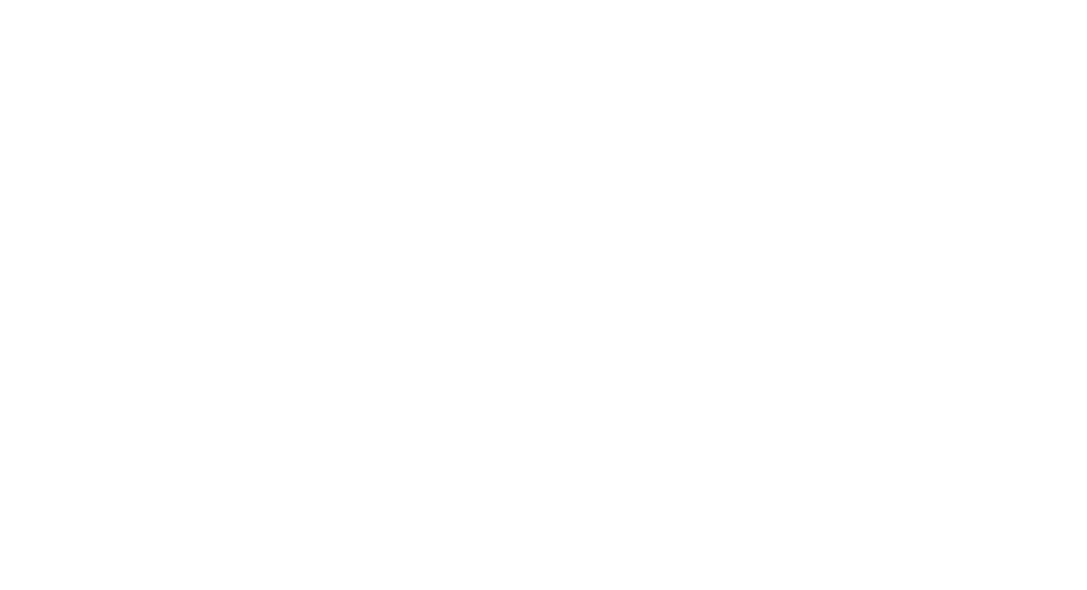
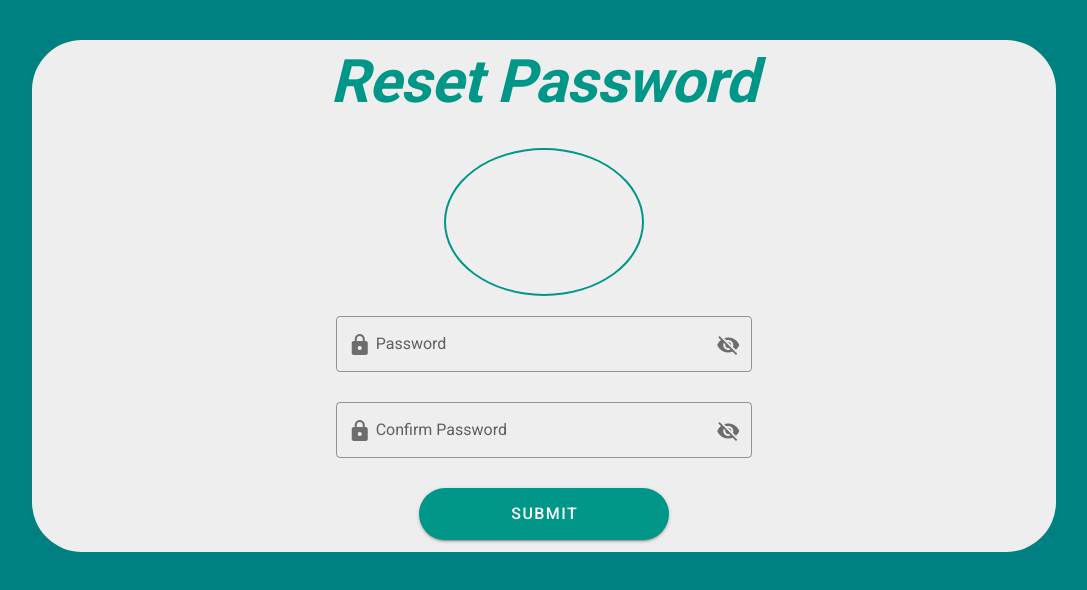
Before and after one commit to aya1sameh/SchoolFinder_Website, a Vue app in the folder schoolfinder_web/: page /reset_password in a window 1280 px wide. Shown: the top 590 px of the page, without its empty margins (96-1183 px from the left). Built offline with nearby package versions, Linux system fonts and the light colour scheme.

Commit message:
adding resetpassword page

```diff
--- a/schoolfinder_web/src/router/index.js
+++ b/schoolfinder_web/src/router/index.js
@@ -4,6 +4,7 @@ import Home from '../views/Home.vue';
 import SignUp from '../views/SignUp.vue';
 import Login from '../views/Login.vue';
 import RecoverPassword from '../views/RecoverPassword.vue';
+import ResetPassword from '../views/ResetPassword.vue';
 
 Vue.use(VueRouter);
 
@@ -29,6 +30,11 @@ const routes = [
     component: RecoverPassword,
   },
   {
+    path: '/reset_password',
+    name: 'ResetPassword',
+    component: ResetPassword,
+  },
+  {
     path: '/about',
     name: 'About',
     // route level code-splitting
--- /dev/null
+++ b/schoolfinder_web/src/views/ResetPassword.vue
@@ -0,0 +1,129 @@
+<template>
+  <v-app>
+    <v-content id="content">
+      <v-container id="container" class="mt-10 mb-10">
+        <v-row justify="center" class="mb-5">
+          <v-col
+            cols="12"
+            class="text-h2 text-center font-weight-bold"
+            id="SchoolFinder"
+          >
+          <p class="font-italic">Reset Password</p>
+          </v-col>
+        </v-row>
+
+        <v-form ref="form">
+            <v-row justify="center" class="mb-5">
+          <v-col cols="3" sm="4" md="2" id="avatar">
+            <v-img
+              src="../assets/SchoolFinderLogo.png"
+              max-height="200"
+              max-width="200"
+            >
+            </v-img>
+          </v-col>
+        </v-row>
+
+          <v-row justify="center" no-gutters>
+          <v-col cols="12" sm="6" md="5">
+            <v-text-field
+              v-model="password"
+              :append-icon="show1 ? 'mdi-eye' : 'mdi-eye-off'"
+              :type="show1 ? 'text' : 'password'"
+              label="Password"
+              prepend-inner-icon="mdi-lock"
+              color="#009688"
+              :rules="[rules.required, rules.Passlength]"
+              outlined
+              @click:append="show1 = !show1"
+            ></v-text-field>
+          </v-col>
+        </v-row>
+
+        <v-row justify="center" no-gutters>
+          <v-col cols="12" sm="6" md="5">
+            <v-text-field
+              v-model="Confirmpassword"
+              :append-icon="show2 ? 'mdi-eye' : 'mdi-eye-off'"
+              :type="show2 ? 'text' : 'password'"
+              label="Confirm Password"
+              prepend-inner-icon="mdi-lock"
+              color="#009688"
+              :rules="[rules.required, rules.Matchingchar(Confirmpassword, password)]"
+              outlined
+              @click:append="show2 = !show2"
+            ></v-text-field>
+          </v-col>
+        </v-row>
+        </v-form>
+        <v-row justify="center" no-gutters>
+          <v-col cols="24" sm="18" md="15">
+            <v-btn
+              @click="Validate"
+              rounded
+              dark
+              color="#009688"
+              x-large
+              style="width: 250px"
+            >
+              Submit
+            </v-btn>
+          </v-col>
+        </v-row>
+      </v-container>
+    </v-content>
+  </v-app>
+</template>
+
+<script>
+export default {
+  data() {
+    return {
+      show1: false,
+      show2: false,
+      password: '',
+      Confirmpassword: '',
+      rules: {
+        required: (value) => !!value || 'Required.',
+        Passlength: (value) => (value.length >= 8) || 'Min 8 characters',
+        Matchingchar: (Confirmpassword, password) => this.IsMatching(Confirmpassword, password) || 'Confirm password must be the same as the password',
+      },
+    };
+  },
+  methods: {
+    Validate() {
+      if (this.$refs.form.validate()) {
+        this.$router.push('/login');
+      }
+    },
+    IsMatching(Confirmpassword, password) {
+      if (Confirmpassword !== password) return false;
+      return true;
+    },
+  },
+};
+</script>
+<style scoped>
+#content {
+  background-color: #008080;
+}
+#container {
+  background-color: #eeeeee;
+  border-radius: 50px;
+  width: 80%;
+}
+#SchoolFinder {
+  color: #009688;
+}
+#avatar {
+  border-radius: 50%;
+  border: solid 2px #009688;
+  max-width: 200px;
+  max-height: 200px;
+  display:flex;
+  flex-direction: row;
+  justify-content: center;
+  align-items: center;
+}
+
+</style>>
```
